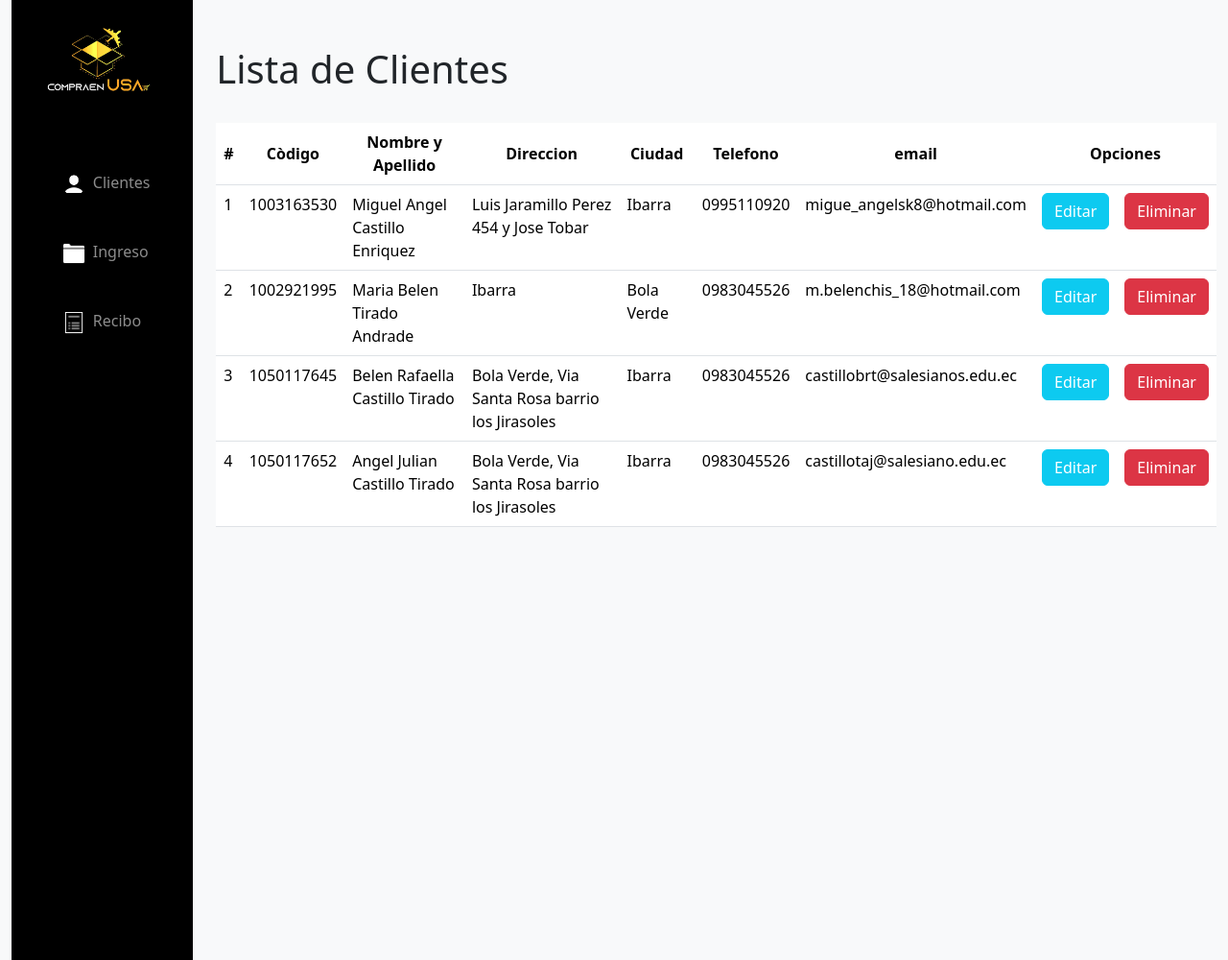
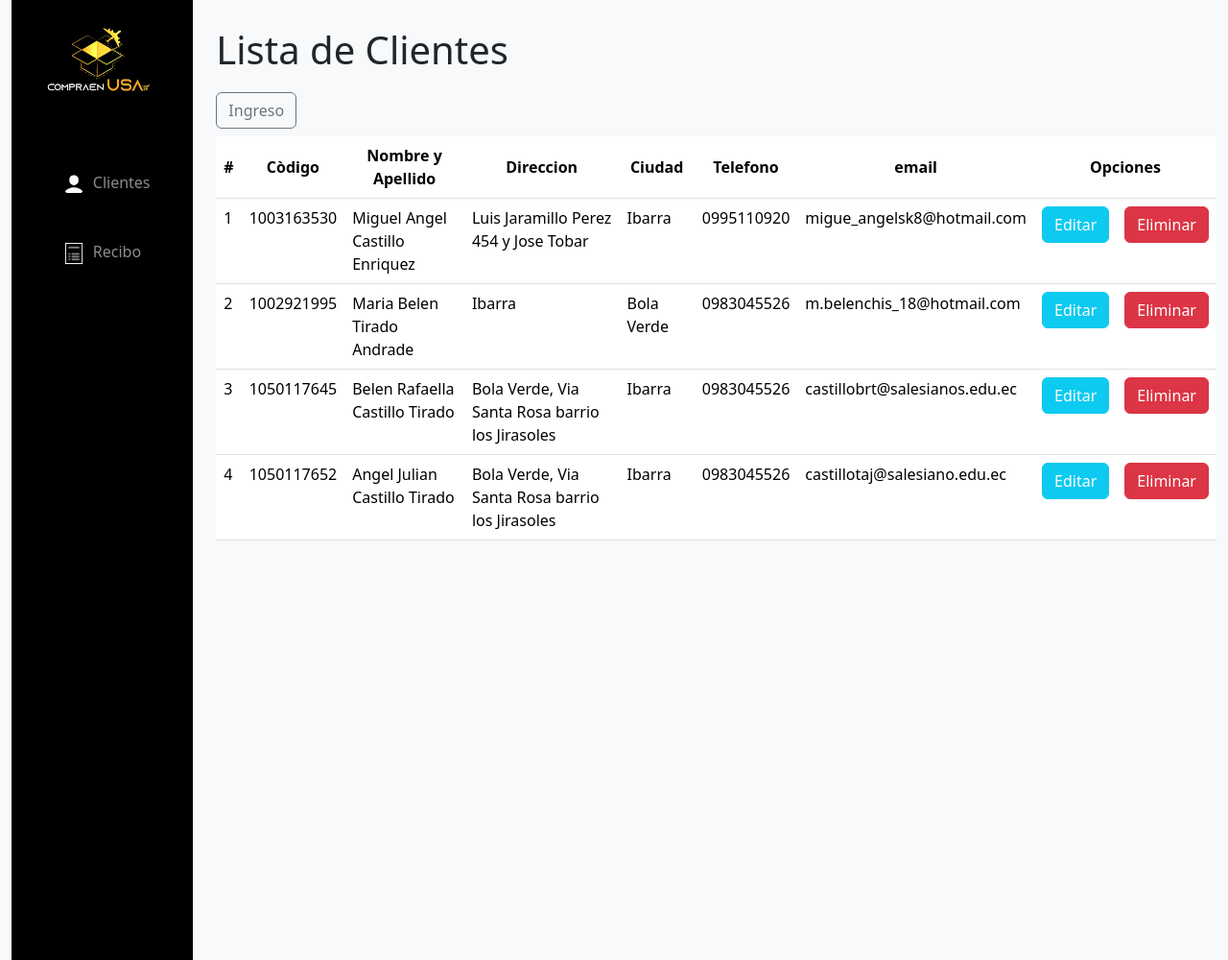
Before and after one commit to MiguelAngelEc/compraenUSAec, a Django app: page / in a window 1280 px wide. Shown: the whole page at 96% size. Run offline with Django 3.2, Linux system fonts and the light colour scheme; data comes from the database, SQL or seed files in the repository; both versions use the stored data as it was after the commit.

Commit message:
Cambio el Boton de ingreso

```diff
--- a/Aplicaciones/Lista/templates/Base.html
+++ b/Aplicaciones/Lista/templates/Base.html
@@ -23,9 +23,6 @@
                     <a class="nav-link" href="{% url 'home' %}"><img src="{% static 'Img/usuario.png' %}" alt="Logo" width="40" height="40" class="d-inline-block align-text-center p-2">Clientes</a>
                   </li>
                   <li class="nav-item d-flex align-items-end p-2">
-                    <a class="nav-link" href="{% url 'formularioClientes' %}"><img src="{% static 'Img/folder.png' %}" alt="Logo" width="40" height="40" class="d-inline-block align-text-center p-2">Ingreso</a>
-                  </li>
-                  <li class="nav-item d-flex align-items-end p-2">
                     <a class="nav-link" href="{% url 'reciboCliente' %}"><img src="{% static 'Img/recibo.png' %}" alt="Logo" width="40" height="40" class="d-inline-block align-text-center p-2">Recibo</a>
                   </li>
                 </ul>
--- a/Aplicaciones/Lista/templates/gestionLista.html
+++ b/Aplicaciones/Lista/templates/gestionLista.html
@@ -11,8 +11,12 @@
     </div>
     {% endfor %}
     {% endif %}
-
-    <h1 class="py-4">Lista de Clientes</h1>
+    <div class="col-5">
+        <h1 class="py-1">Lista de Clientes</h1>
+    </div>
+    <div class="col-5 py-2">
+        <a href="{% url 'formularioClientes' %}" class="btn btn-outline-secondary">Ingreso</a>
+    </div>
     <div class="table-responsive">
         <table class="table table-stripe">
             <thead>
```
Also changed, not shown: Aplicaciones.db.
